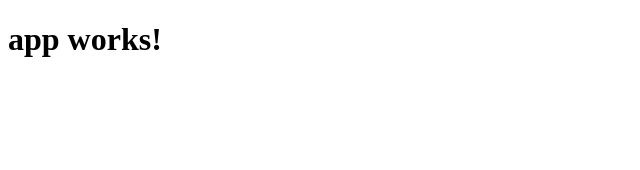
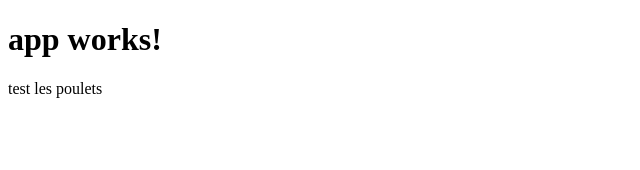
Before and after one commit to TheBirdyDeveloper/Projet_Drive, an Angular app: page / in a window 1280 px wide. Shown: the top 170 px of the page, without its empty margins (0-640 px from the left). Built offline with nearby package versions, Linux system fonts and the light colour scheme.

Commit message:
Ajout du composant "Folder" à App.component.html

```diff
--- a/src/app/app.component.html
+++ b/src/app/app.component.html
@@ -1,3 +1,4 @@
 <h1>
   {{title}}
 </h1>
+<app-folder></app-folder>
--- /dev/null
+++ b/src/app/components/folder/folder.component.html
@@ -0,0 +1,3 @@
+<p>
+  {{_name}}
+</p>
--- a/src/app/folder/folder.component.ts
+++ b/src/app/components/folder/folder.component.ts
@@ -2,12 +2,12 @@ import { Component, OnInit } from '@angular/core';
 
 @Component({
   selector: 'app-folder',
-  templateUrl: './folder.component.html',
-  styleUrls: ['./folder.component.css']
+  templateUrl: 'folder.component.html',
+  styleUrls: ['folder.component.css']
 })
 export class FolderComponent {
 
-  _name : string;
+  _name : string = "test les poulets";
   _taille : number;
 
   constructor() { }
--- a/src/app/file/file.component.html
+++ /dev/null
@@ -1,3 +0,0 @@
-<p>
-  file works!
-</p>
--- a/src/app/file/file.component.ts
+++ /dev/null
@@ -1,15 +0,0 @@
-import { Component, OnInit } from '@angular/core';
-
-@Component({
-  selector: 'app-file',
-  templateUrl: './file.component.html',
-  styleUrls: ['./file.component.css']
-})
-export class FileComponent implements OnInit {
-
-  constructor() { }
-
-  ngOnInit() {
-  }
-
-}
--- a/src/app/folder/folder.component.html
+++ /dev/null
@@ -1,3 +0,0 @@
-<p>
-  folder works!
-</p>
```
Also changed, not shown: src/app/app.module.ts (+4 -4 lines), src/app/components/folder/folder.component.css (added), src/app/folder/folder.component.css (deleted), src/app/services/dataAPI.ts (renamed from src/app/dataAPI.ts), 2 other files (tests, documents, lock files or other folders).
